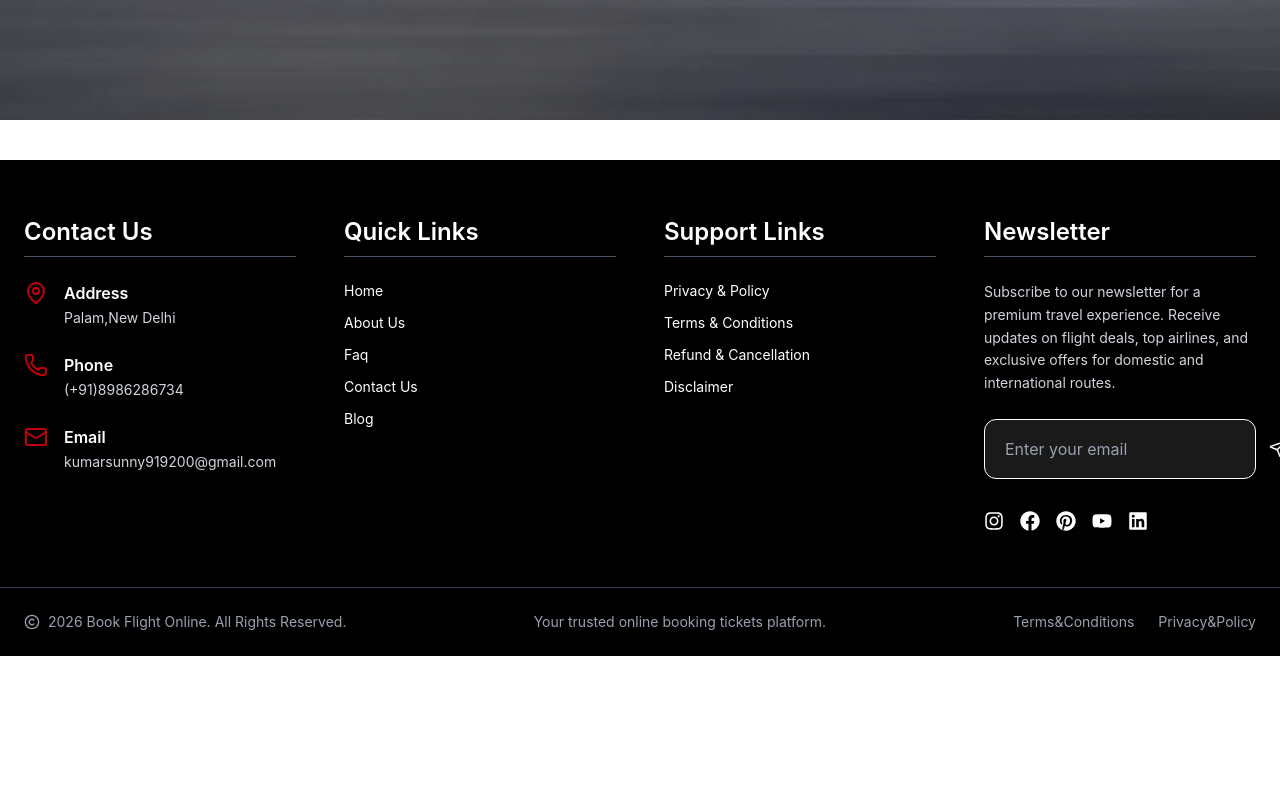
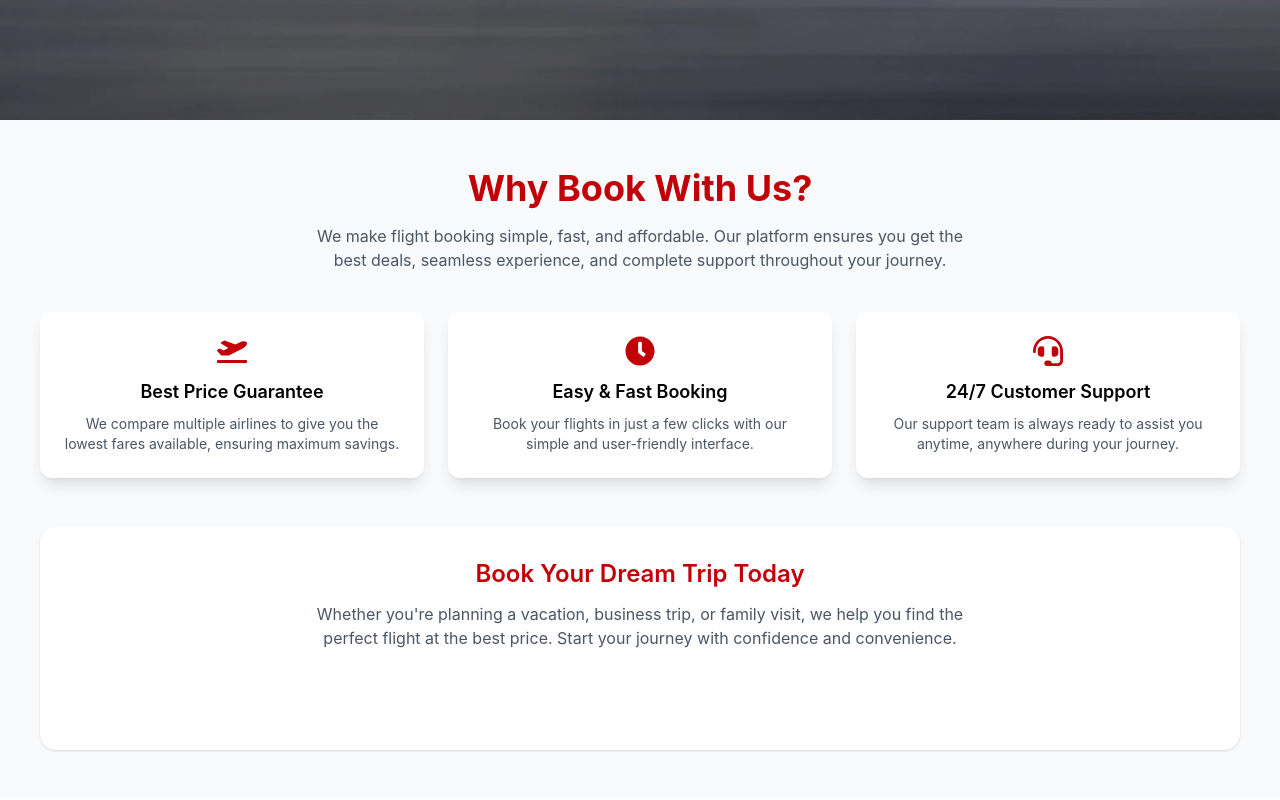
Before and after one commit to Sunny9467/FlightBookingOnline, a React (Vite) app: page /booking in a window 1280 px wide. Shown: the part 760-1560 px from the top of the page. Before the commit the page ends 1416 px from the top, so only its background shows below. Built offline with nearby package versions, Linux system fonts and the light colour scheme.

Commit message:
fileupdate

```diff
--- a/src/App.jsx
+++ b/src/App.jsx
@@ -41,10 +41,11 @@ function AppContent() {
         <Route path='/aboutus' element={<AboutPage />} />
         <Route path='/faq' element={<FaqPage />} />
         <Route path='/contactus' element={<ContactUsPage />} />
+        <Route path='/contactus' element={<ContactUsPage />} />
+
         <Route path='/login' element={<LoginPage />} />
         <Route path='/signup' element={<SignupPage />} />
         <Route path='/booking' element={<SearchFlights />} />
-        <Route path='/destination' element={<SearchFlights />} />
         <Route path='/testimonial' element={<Testimonial />} />
         <Route path='/blogs' element={<BlogList />} />
           <Route path='/blogs/:slug' element={<BlogDetailsPage />} />
--- a/src/pages/BlogCard.jsx
+++ b/src/pages/BlogCard.jsx
@@ -12,7 +12,7 @@ export default function BlogCard({post}) {
                 <p className="text-gray-600 text-sm mb-3">{post.metaDescription.slice(0, 100)}...</p>
                 <Link
                     to={`/blogs/${post.slug}`}
-                    className="text-blue-600 font-medium hover:underline"
+                    className="text-red-700 font-medium hover:underline"
                 >
                     Read More →
                 </Link>
--- /dev/null
+++ b/src/pages/BookingInfoPage.jsx
@@ -0,0 +1,63 @@
+import { FaClock, FaHeadset, FaPlaneDeparture } from "react-icons/fa";
+
+export default function BookingInfoPage() {
+  return (
+    <section className="bg-gray-50 py-12 px-4 md:px-10" data-aos="zoom-in-up" >
+
+      <div className="max-w-6xl mx-auto text-center mb-10">
+        <h2 className="text-2xl text-red-700 md:text-4xl font-bold mb-4">
+          Why Book With Us?
+        </h2>
+        <p className="text-gray-600 max-w-2xl mx-auto">
+          We make flight booking simple, fast, and affordable. Our platform ensures you get the best deals,
+          seamless experience, and complete support throughout your journey.
+        </p>
+      </div>
+
+      {/* Features */}
+      <div className="grid gap-6 md:grid-cols-3 text-center mb-12">
+
+        <div className="bg-white p-6 rounded-xl shadow-lg hover:shadow-red-300 transition">
+            <FaPlaneDeparture className="text-red-700 text-3xl mx-auto mb-3" />
+          <h3 className="font-semibold text-lg mb-2">Best Price Guarantee</h3>
+          <p className="text-gray-600 text-sm">
+            We compare multiple airlines to give you the lowest fares available, ensuring maximum savings.
+          </p>
+        </div>
+
+        <div className="bg-white p-6 rounded-xl shadow-lg hover:shadow-red-300 transition">
+            <FaClock className="text-red-700 text-3xl mx-auto mb-3" />
+          <h3 className="font-semibold text-lg mb-2">Easy & Fast Booking</h3>
+          <p className="text-gray-600 text-sm">
+            Book your flights in just a few clicks with our simple and user-friendly interface.
+          </p>
+        </div>
+
+        <div className="bg-white p-6 rounded-xl shadow-lg hover:shadow-red-300 transition">
+            <FaHeadset className="text-red-700 text-3xl mx-auto mb-3" />
+          <h3 className="font-semibold text-lg mb-2">24/7 Customer Support</h3>
+          <p className="text-gray-600 text-sm">
+            Our support team is always ready to assist you anytime, anywhere during your journey.
+          </p>
+        </div>
+
+      </div>
+
+      {/* Extra Info */}
+      <div className="bg-white rounded-2xl shadow p-6 md:p-8 text-center">
+        <h3 className="text-xl text-red-700 md:text-2xl font-semibold mb-3">
+          Book Your Dream Trip Today
+        </h3>
+        <p className="text-gray-600 mb-5 max-w-2xl mx-auto">
+          Whether you're planning a vacation, business trip, or family visit, we help you find the perfect flight
+          at the best price. Start your journey with confidence and convenience.
+        </p>
+
+        <button className=" hover:bg-red-800 cursor-pointer text-white px-6 py-3 rounded-lg font-semibold transition">
+          Explore More Flights
+        </button>
+      </div>
+
+    </section>
+  );
+}
--- a/src/pages/BookingPage.jsx
+++ b/src/pages/BookingPage.jsx
@@ -1,4 +1,5 @@
 import React, { useState } from 'react'
+import BookingInfoPage from './BookingInfoPage';
 
 export default function SearchFlights() {
     let [open, setopen] = useState(null)
@@ -171,7 +172,7 @@ export default function SearchFlights() {
                 </div>
             </section>
 
-
+        <BookingInfoPage/>
 
 
         </>
```
